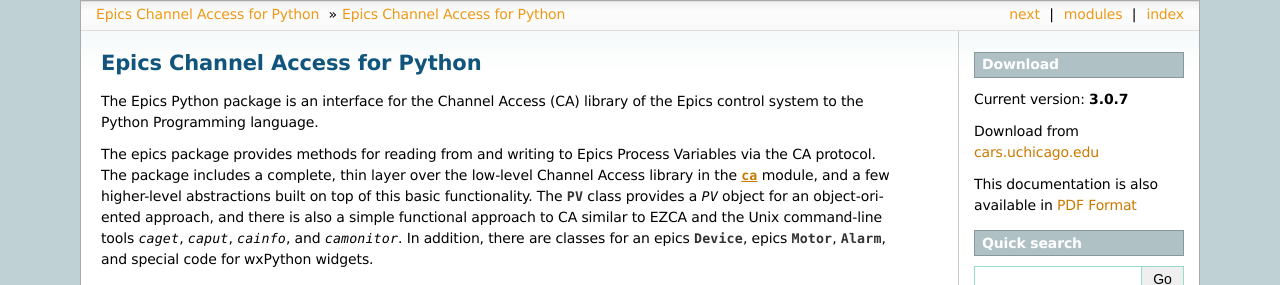
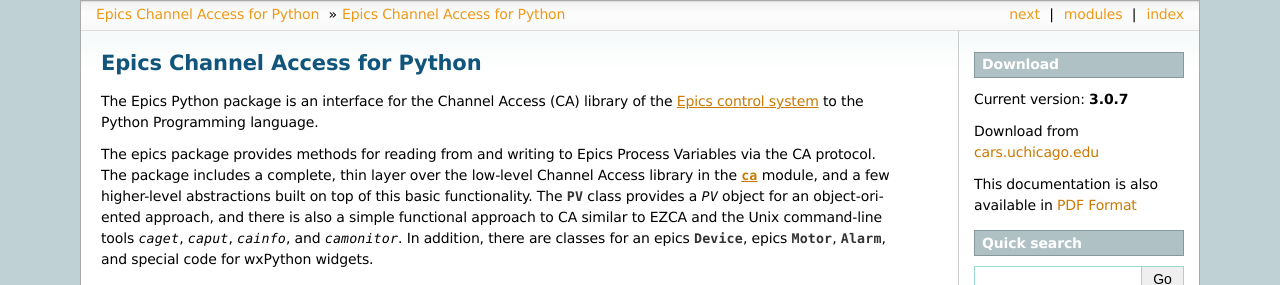
Before and after one commit to pyepics/pyepics, a Sphinx documentation site: the page built from doc/index.rst, in a window 1280 px wide. Shown: the top 285 px of the page. Built offline with Sphinx 7.4.7, drawn with Linux system fonts in a browser that asks for light colours; formulas are drawn with MathJax 3; the version number is read from the project's files by our own code; some of the changed lines change nothing that is shown.

Commit message:
minor fixes

```diff
--- a/doc/index.rst
+++ b/doc/index.rst
@@ -3,8 +3,9 @@
 Epics Channel Access for Python
 =====================================
 
-The Epics Python package is an interface for the Channel Access (CA) library
-of the Epics control system to the Python Programming language.
+The Epics Python package is an interface for the Channel Access (CA)
+library of the `Epics control system <http://www.aps.anl.gov/epics/>`_ to
+the Python Programming language.
 
 The epics package provides methods for reading from and writing to
 Epics Process Variables via the CA protocol.  The package includes a
```
Also changed, not shown: 2 other files.
